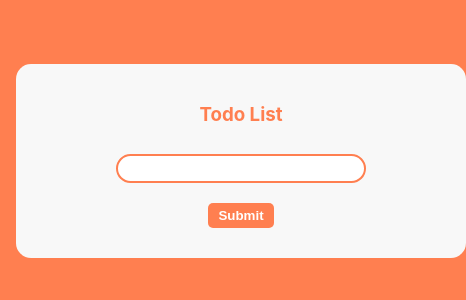
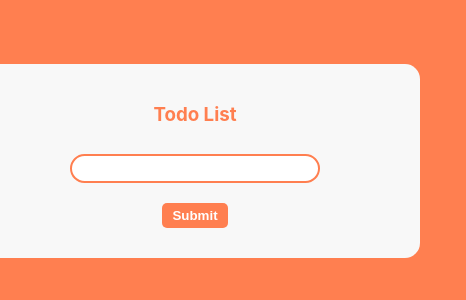
Before and after one commit to floraCodes/first-react-todo, a React (Create React App) app: page / in a window 390 px wide. Shown: the top 300 px of the page, 466 px wide, since content can reach past the window. Built offline with nearby package versions, Linux system fonts and the light colour scheme.

Commit message:
added media query

```diff
--- a/src/App.css
+++ b/src/App.css
@@ -3,3 +3,9 @@
   display: flex;
   flex-direction: column;
 }
+
+@media only screen and (max-width: 600px) {
+  .app-main {
+    width: 90vw;
+  }
+}
```
